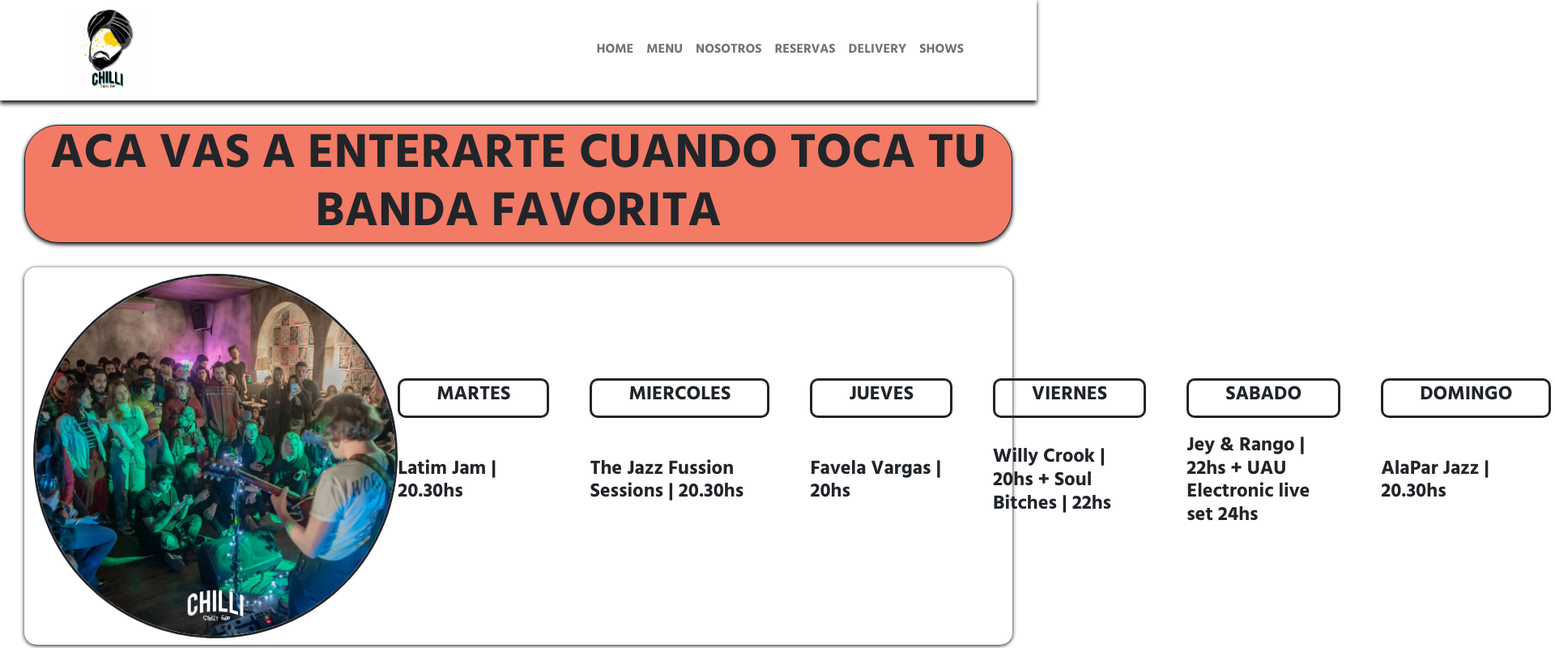
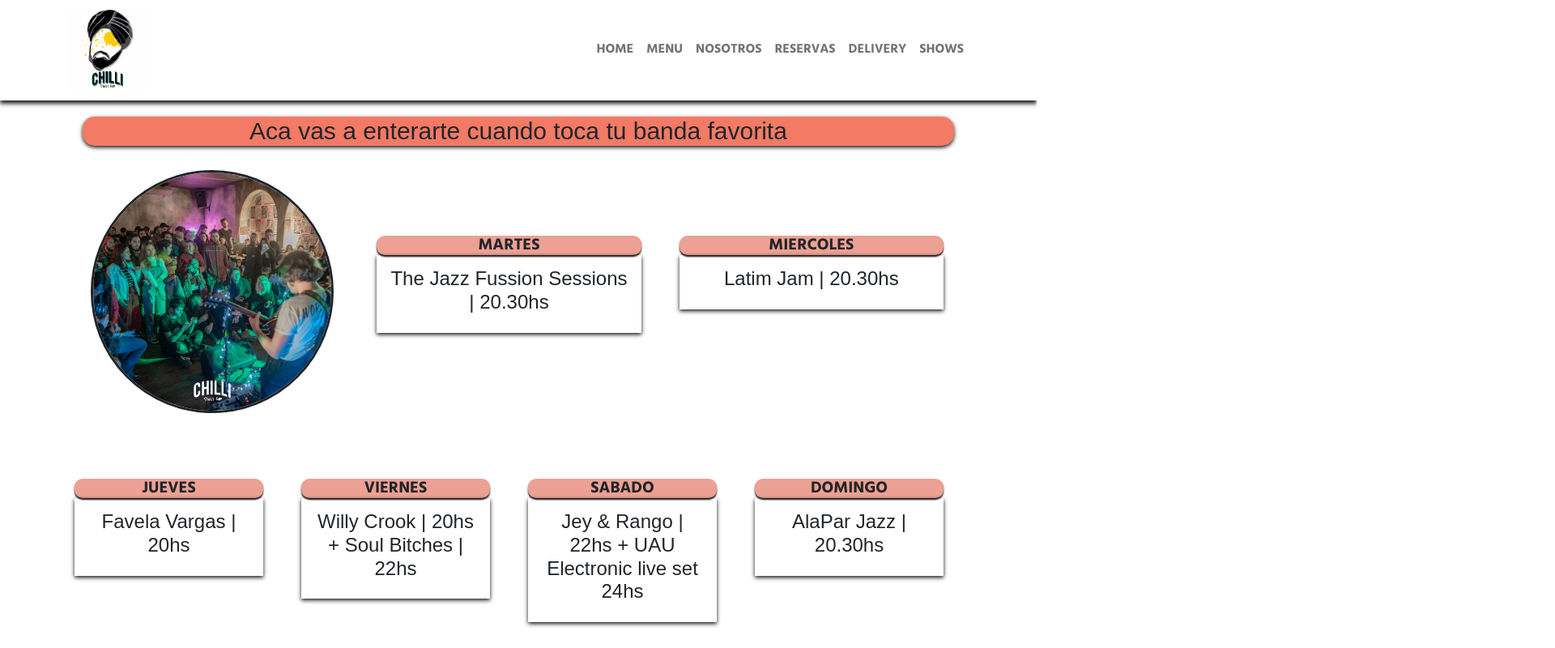
Before and after one commit to ernestoborobiolonatti/ProyectoChilli, a website: page secciones/cronograma.html in a window 1280 px wide. Shown: the part 2-802 px from the top of the page at 81% size, 1920 px wide, since content can reach past the window. Drawn offline with nearby package versions, Linux system fonts and the light colour scheme; a web font is replaced by a local one.

Commit message:
avances seccion bandas

```diff
--- a/scss/style.css
+++ b/scss/style.css
@@ -232,51 +232,53 @@ h3 {
 .seccionShowTitulo {
   background-color: #f37a65;
   text-align: center;
-  border: 1px solid;
-  border-radius: 42px;
+  font-family: "Pattaya", sans-serif;
+  border-radius: 15px;
   padding: 0;
-  font-size: 60px;
+  font-size: 30px;
   font-weight: 500;
   -webkit-box-shadow: 0 2px 5px rgba(0, 0, 0, 0.95);
   box-shadow: 0 2px 5px rgba(0, 0, 0, 0.95);
-  margin: 30px;
-}
-
-.grid-shows {
-  display: -ms-grid;
-  display: grid;
-  -ms-grid-columns: 1fr 2fr;
-  grid-template-columns: 1fr 2fr;
-  -ms-grid-rows: auto;
-  grid-template-rows: auto;
-  -webkit-box-shadow: 0 1px 5px rgba(0, 0, 0, 0.95);
-  box-shadow: 0 1px 5px rgba(0, 0, 0, 0.95);
-  border-radius: 15px;
-  padding: 0.5em 0.7em;
-  margin: 30px;
-  place-items: center;
+  margin: 20px;
 }
 
 .imagenShows {
-  display: -ms-grid;
   display: grid;
   background-size: cover;
   border-style: solid;
   border-radius: 300px;
+  text-align: center;
+  margin-left: 20px;
 }
 
-.grid-grilla {
-  display: grid;
-  grid-template-columns: repeat(6, 1fr);
-  padding: 5%;
-  place-items: center;
-  gap: 20px 50px;
+.grilla {
+  text-align: center;
+  padding: 10px;
+  margin-bottom: 60px;
+}
+.grillaTexto {
+  padding-top: 30px;
+  /* margin-left: 30px; */
+}
+.grillaDias {
+  background: #eca194;
+  border-radius: 10px;
+  margin-top: 20px;
+  width: 100%;
+  margin: 1px 0px 0px;
+  box-shadow: 0 2px 2px rgba(0, 0, 0, 0.95);
+}
+.grillaTexto2 {
+  padding: 15px;
+  font-family: "Pattaya", sans-serif;
+  box-shadow: 0 2px 5px rgba(0, 0, 0, 0.95);
 }
 
-.grid-show-item {
-  border-style: solid;
-  padding: 3px 45px;
-  border-radius: 10px;
+@media only screen and (min-width: 768px) {
+  .grillaTexto {
+    margin-top: 50px;
+    padding-right: 35px;
+  }
 }
 
 .deliveryContainer {
@@ -336,7 +338,7 @@ h3 {
   -webkit-box-shadow: 0 2px 5px rgba(0, 0, 0, 0.95);
   box-shadow: 0 2px 5px rgba(0, 0, 0, 0.95);
   border-radius: 55px;
-  margin: 30px 0px;
+  margin-top: 40px;
   background-image: -webkit-gradient(
     linear,
     left bottom,
@@ -352,7 +354,7 @@ h3 {
   box-shadow: 0 1px 5px rgba(0, 0, 0, 0.95);
   border-radius: 15px;
   padding: 0.5em 0em;
-  margin: 50px 0px;
+  margin: 20px 0px;
   background-image: -webkit-gradient(
     linear,
     left bottom,
--- a/secciones/cronograma.html
+++ b/secciones/cronograma.html
@@ -89,20 +89,58 @@
       </div>
     </header>
     <main>
+      <div class="container">
+        <div class="row">
+          <div class="col-12 col-lg-12">
             <h3 class="seccionShowTitulo">
-        ACA VAS A ENTERARTE CUANDO TOCA TU BANDA FAVORITA
+              Aca vas a enterarte cuando toca tu banda favorita
             </h3>
-      <div class="grid-shows">
-        <div>
+          </div>
+        </div>
+        <div class="row grilla">
+          <div class="col-12 col-lg-4 grid-shows">
             <img
               class="imagenShows"
-            height="450"
-            width="450"
+              height="300"
+              width="300"
               src="../imagenes/bandas/bandas.jpg"
               alt="banda"
             />
           </div>
-        <!-- QUIERO HACER MAS DINAMICA LA GRILLA -->
+          <div class="col-12 col-lg-4 grillaTexto">
+            <h5 class="grillaDias">MARTES</h5>
+            <div class="grillaTexto2">
+              <h4>The Jazz Fussion Sessions | 20.30hs</h4>
+            </div>
+          </div>
+          <div class="col-12 col-lg-4 grillaTexto">
+            <h5 class="grillaDias">MIERCOLES</h5>
+            <div class="grillaTexto2"><h4>Latim Jam | 20.30hs</h4></div>
+          </div>
+          <div class="col-12 col-lg-3 grillaTexto">
+            <h5 class="grillaDias">JUEVES</h5>
+            <div class="grillaTexto2"><h4>Favela Vargas | 20hs</h4></div>
+          </div>
+          <div class="col-12 col-lg-3 grillaTexto">
+            <h5 class="grillaDias">VIERNES</h5>
+            <div class="grillaTexto2">
+              <h4>Willy Crook | 20hs + Soul Bitches | 22hs</h4>
+            </div>
+          </div>
+          <div class="col-12 col-lg-3 grillaTexto">
+            <h5 class="grillaDias">SABADO</h5>
+            <div class="grillaTexto2">
+              <h4>Jey & Rango | 22hs + UAU Electronic live set 24hs</h4>
+            </div>
+          </div>
+          <div class="col-12 col-lg-3 grillaTexto">
+            <h5 class="grillaDias">DOMINGO</h5>
+            <div class="grillaTexto2"><h4>AlaPar Jazz | 20.30hs</h4></div>
+          </div>
+        </div>
+      </div>
+      <!--
+
         <div class="grid-grilla">
           <div class="grid-show-item"><h4>MARTES</h4></div>
           <div class="grid-show-item"><h4>MIERCOLES</h4></div>
@@ -123,7 +161,7 @@
           </div>
           <div><h4>AlaPar Jazz | 20.30hs</h4></div>
         </div>
-      </div>
+      </div> -->
     </main>
 
     <hr />
```
Lines whose indentation alone changed are shown as unchanged.
